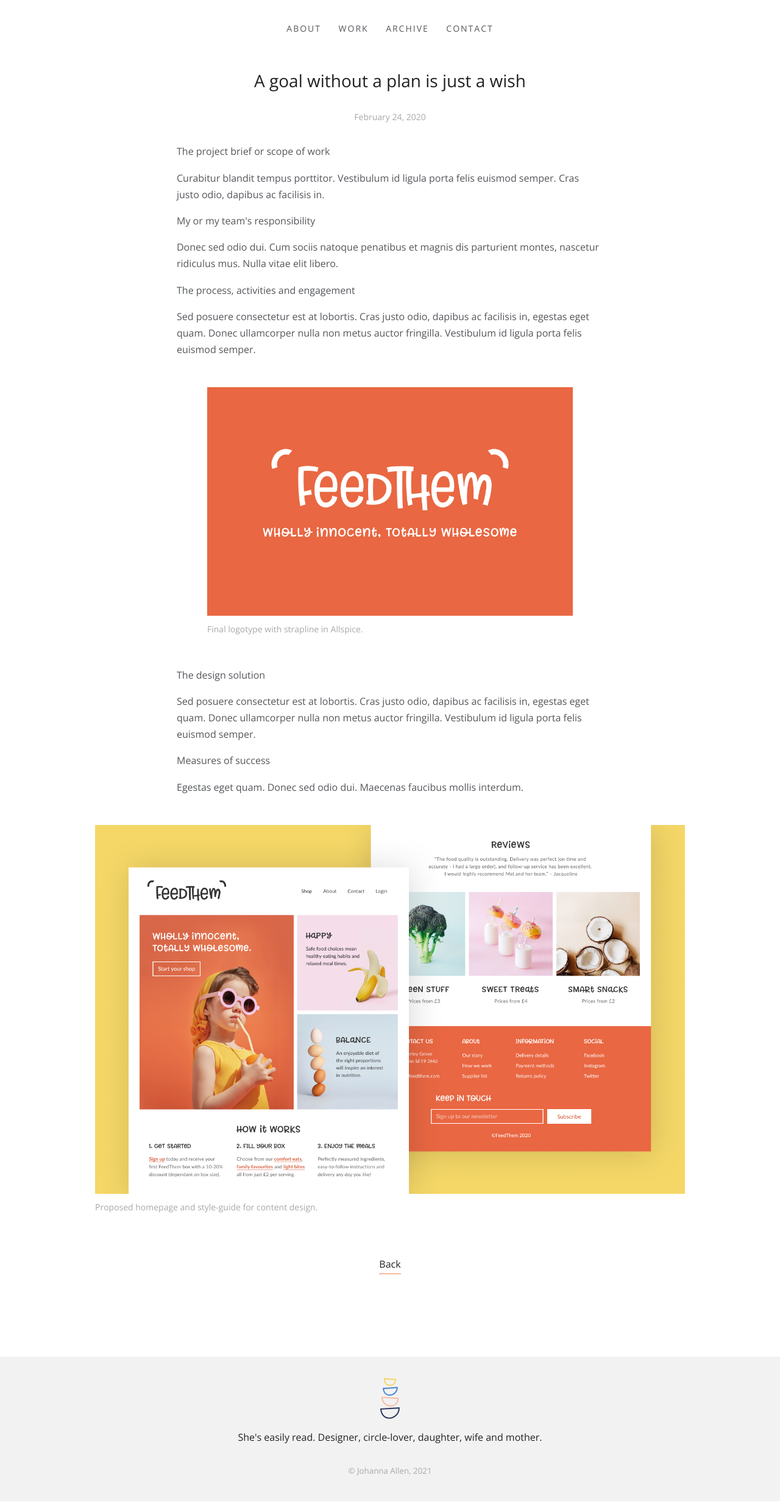
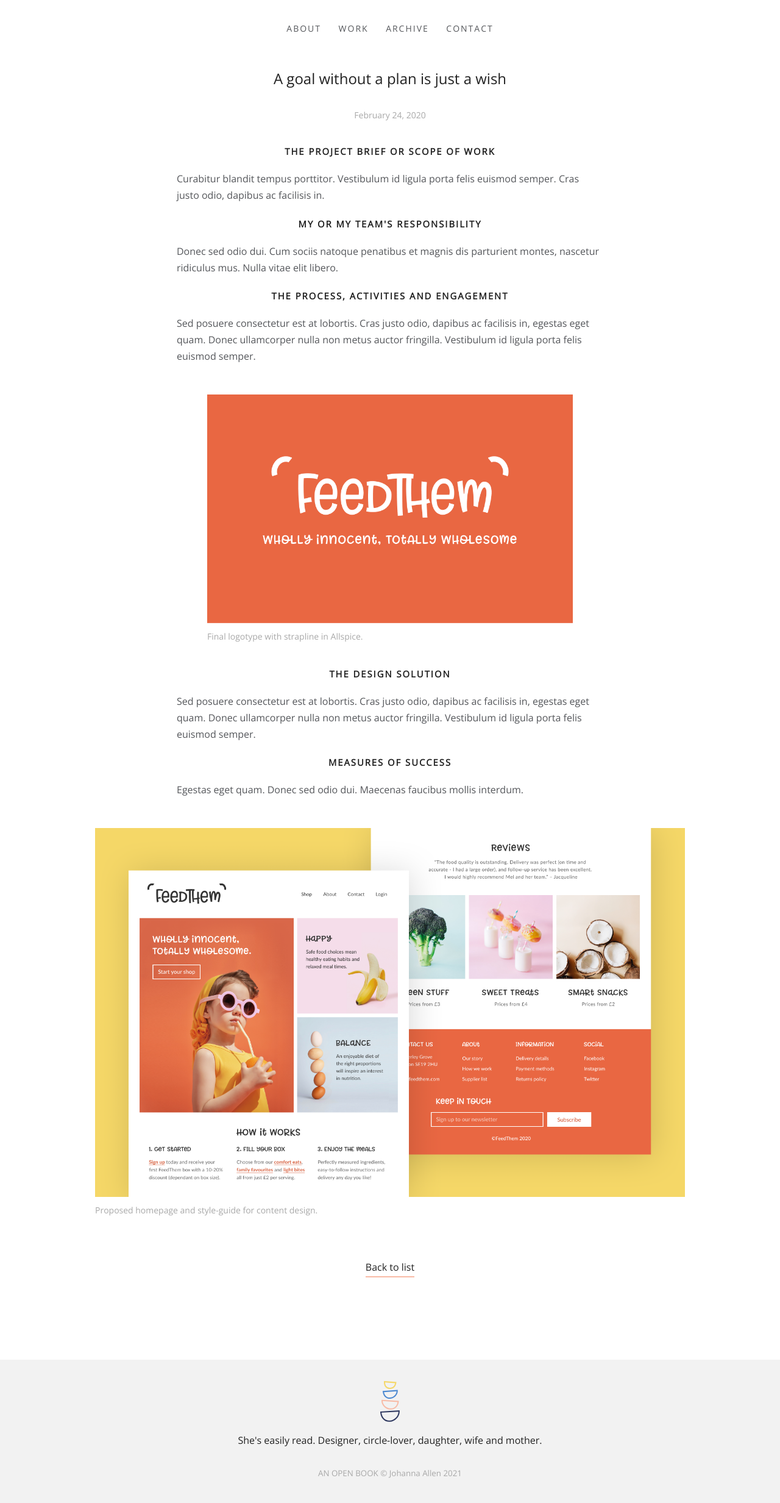
Before and after one commit to damongolding/shesanopenbook, a PHP site: page /posts/plans-and-wishes.html in a window 1280 px wide. Shown: the whole page at 61% size. Run offline with PHP 8.4, Linux system fonts and the light colour scheme.

Commit message:
Cinco de mayo

```diff
--- a/contact.html
+++ b/contact.html
@@ -94,7 +94,7 @@
 			</p>
 
 			<small>
-				&copy; Johanna Allen, 2021
+				AN OPEN BOOK &copy; Johanna Allen 2021
 			</small>
 
 		</div>
--- a/css/shes-got-style.css
+++ b/css/shes-got-style.css
@@ -27,7 +27,7 @@ body {
   font-family: var(--font-family);
   color: var(--grey);
   font-size: 1rem;
-  line-height: 1.8rem;
+  line-height: 1.75rem;
   padding: 0;
   margin: 0;
 }
@@ -40,13 +40,25 @@ img {
 }
 
 h1 {
-  font-size: 1.75rem;
+  font-size: 1.875srem;
   font-family: var(--font-family);
   font-weight: 300;
   color: var(--dark-grey);
   text-align: center;
   line-height: 2rem;
   padding-top: 0px;
+}
+
+h2{
+  font-family: var(--font-family);
+  font-size: 0.925rem;
+  text-transform: uppercase;
+  letter-spacing: 0.125rem;
+  line-height: 1.75em;
+  color: var(--dark-grey);
+  line-height: 2rem;
+  padding: 0;
+  margin: 0;
 }
 
 /* --- Global END --- */
@@ -242,6 +254,8 @@ form {
 .form-group--button {
   color: var(--dark-grey);
   font-family: var(--font-family);
+  text-transform: uppercase;
+  letter-spacing: 0.125rem;
   font-size: 1rem;
   font-style: normal;
   text-align: center;
--- a/index.html
+++ b/index.html
@@ -66,7 +66,7 @@
 			</p>
 
 			<small>
-				&copy; Johanna Allen, 2021
+				AN OPEN BOOK &copy; Johanna Allen 2021
 			</small>
 
 		</div>
--- a/posts/hearts-and-minds.html
+++ b/posts/hearts-and-minds.html
@@ -34,7 +34,7 @@
 				</h1>
 			</header>
 			<div class="post--date">
-				February 24, 2020
+				April, 2020
 			</div>
 			<div class="post--body">
 
@@ -68,7 +68,7 @@
 
 			</div>
 
-			<a class="post--link" href="/">Back</a>
+			<a class="post--link" href="/">Back to list</a>
 
 		</article>
 
@@ -84,7 +84,7 @@
 			</p>
 
 			<small>
-				&copy; Johanna Allen, 2021
+				AN OPEN BOOK &copy; Johanna Allen 2021
 			</small>
 
 		</div>
--- a/posts/plans-and-wishes.html
+++ b/posts/plans-and-wishes.html
@@ -38,11 +38,11 @@
 			</div>
 			<div class="post--body">
 
-			<p>The project brief or scope of work</p>
+			<h2>The project brief or scope of work</h2>
 			<p>Curabitur blandit tempus porttitor. Vestibulum id ligula porta felis euismod semper. Cras justo odio, dapibus ac facilisis in. </p>
-			<p>My or my team's responsibility</p>
+			<h2>My or my team's responsibility</h2>
 			<p>Donec sed odio dui. Cum sociis natoque penatibus et magnis dis parturient montes, nascetur ridiculus mus. Nulla vitae elit libero. </p>
-			<p>The process, activities and engagement</p>
+			<h2>The process, activities and engagement</h2>
 			<p>Sed posuere consectetur est at lobortis. Cras justo odio, dapibus ac facilisis in, egestas eget quam. Donec ullamcorper nulla non metus auctor fringilla. Vestibulum id
 				ligula porta felis euismod semper.</p>
 
@@ -53,10 +53,10 @@
 					</p>
 				</div>
 
-			<p>The design solution</p>
+			<h2>The design solution</h2>
 			<p>Sed posuere consectetur est at lobortis. Cras justo odio, dapibus ac facilisis in, egestas eget quam. Donec ullamcorper nulla non metus auctor fringilla. Vestibulum id
 				ligula porta felis euismod semper.</p>
-			<p>Measures of success</p>
+			<h2>Measures of success</h2>
 			<p>Egestas eget quam. Donec sed odio dui. Maecenas faucibus mollis interdum.</p>
 
 			<div class="caption">
@@ -68,7 +68,7 @@
 
 			</div>
 
-			<a class="post--link" href="/">Back</a>
+			<a class="post--link" href="/">Back to list</a>
 
 		</article>
 
@@ -84,7 +84,7 @@
 			</p>
 
 			<small>
-				&copy; Johanna Allen, 2021
+				AN OPEN BOOK &copy; Johanna Allen 2021
 			</small>
 
 		</div>
```
Also changed, not shown: archive.html (+1 -18 lines), posts/old-ways-new-doors.html (+9 -2 lines), work.html (+21 -8 lines), assets/IELTS pitch app.png.
